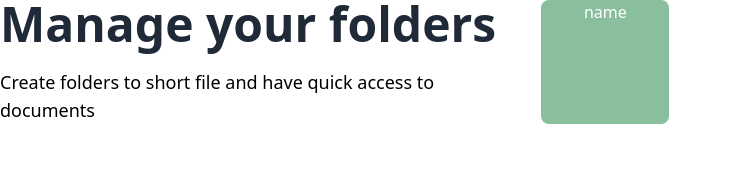
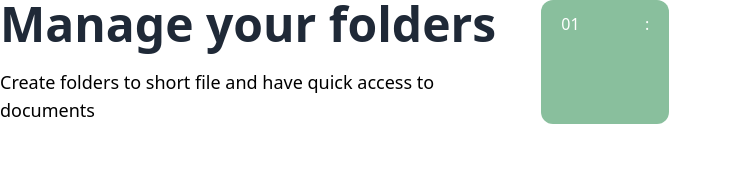
Before and after one commit to rizkymakruf/responsive-dashboard, a Next.js app: page /dashboard in a window 1280 px wide. Shown: the top 174 px of the page, without its empty margins (0-731 px from the left). Built offline with nearby package versions, Linux system fonts and the light colour scheme.

Commit message:
initial commit

```diff
--- a/pages/dashboard.js
+++ b/pages/dashboard.js
@@ -12,8 +12,13 @@ const Dashboard = () => {
         </div>
         <div className="w-7/12 flex relative px-2">
           <div className="overflow-x-scroll overflow-auto flex gap-5">
-            <div className="flex flex-none justify-center relative items-center w-32 bg-green-700/50 rounded-lg">
-              <p className="text-white absolute top-0">name</p>
+            <div className="flex flex-none justify-center relative items-center w-32 bg-green-700/50 rounded-xl">
+              <div className="absolute w-full top-0">
+                <div className="w-full flex justify-between items-center py-3 px-5">
+                  <p className="text-white">01</p>
+                  <p className="text-white">:</p>
+                </div>
+              </div>
             </div>
           </div>
         </div>
```
